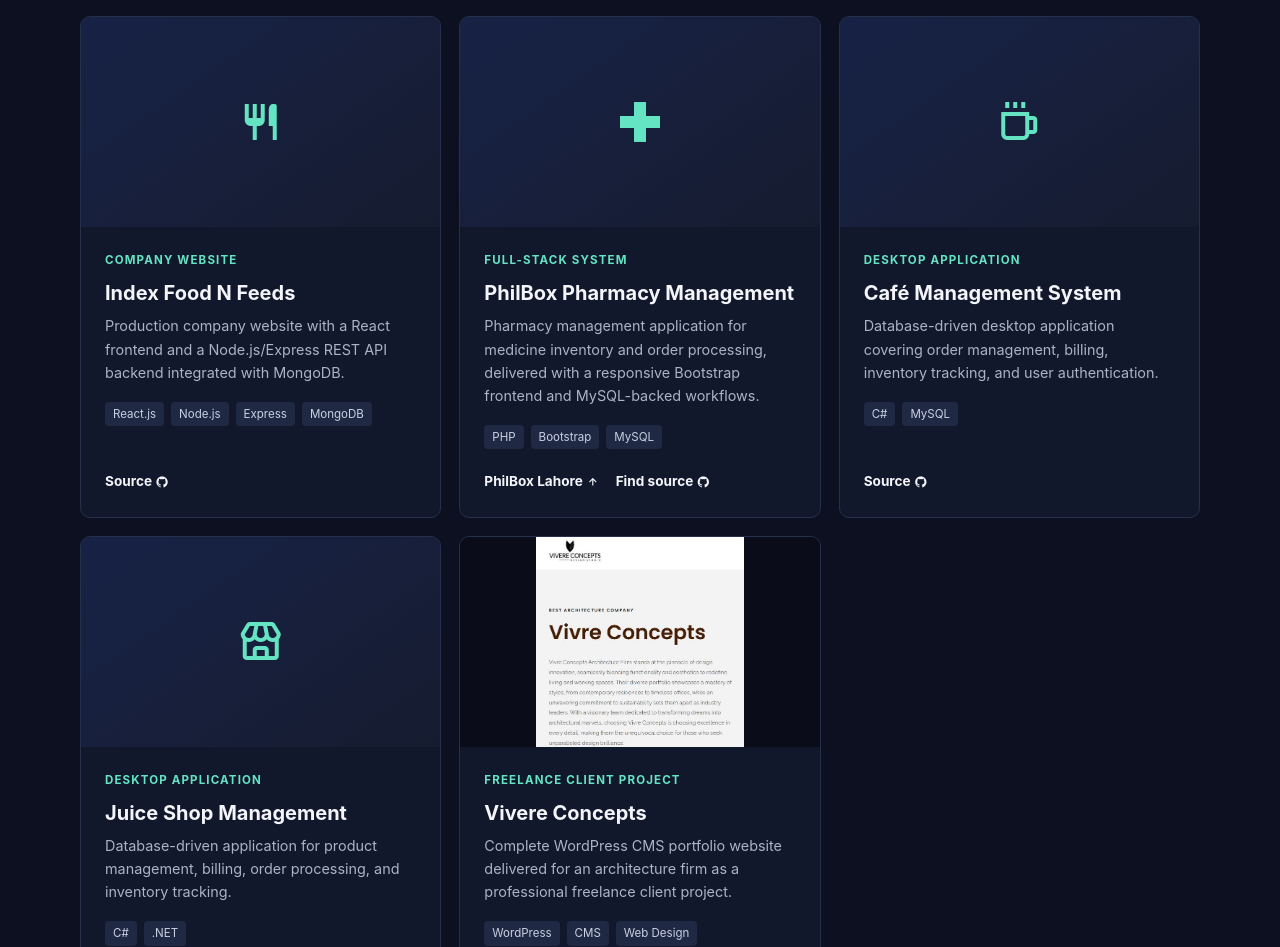
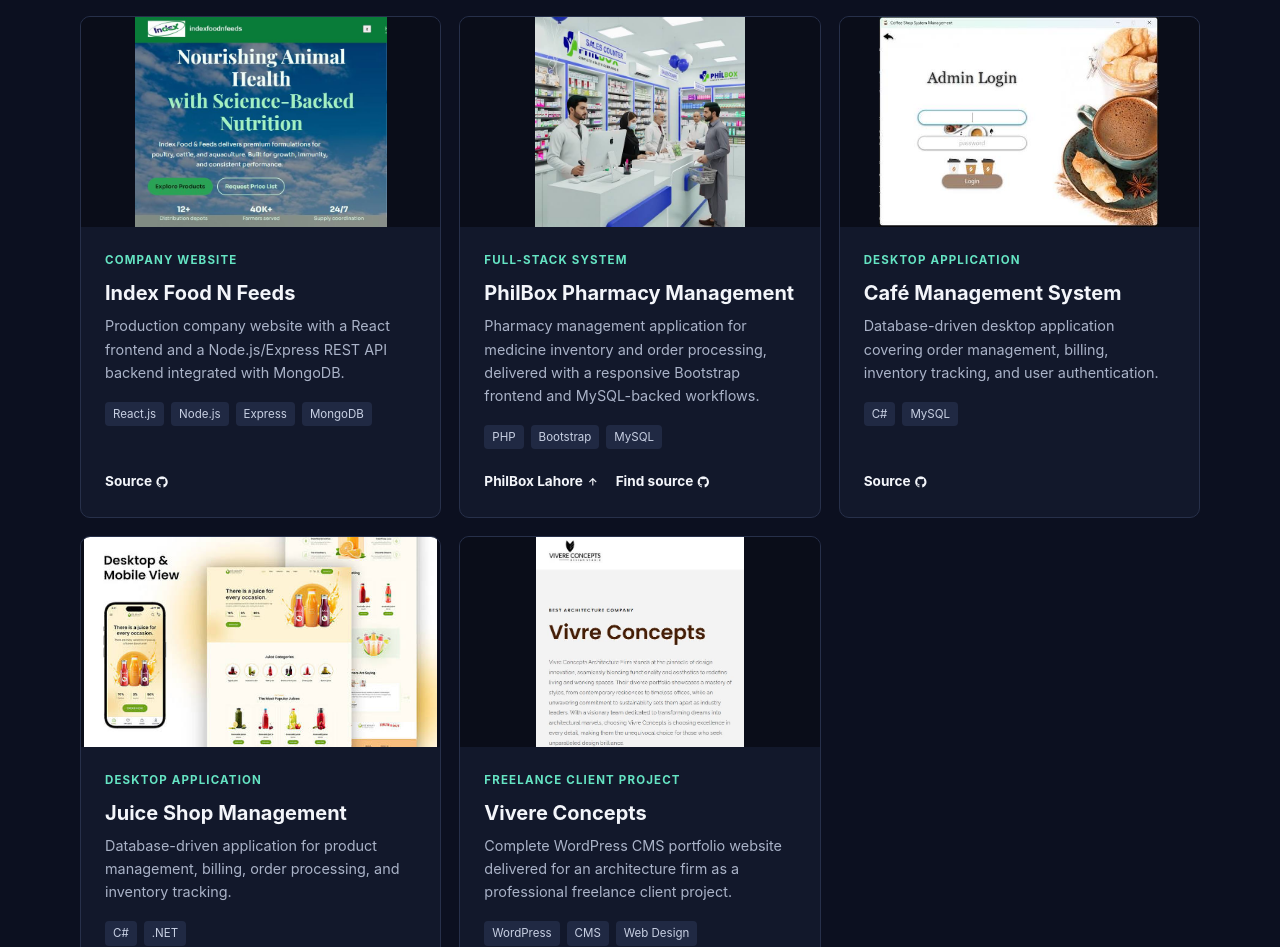
Before and after one commit to maheenzahid102/portfolio, a plain HTML site: page index.html in a window 1280 px wide. Shown: the part 2895-3842 px from the top of the page. Drawn offline with nearby package versions, Linux system fonts and the light colour scheme.

Commit message:
Update portfolio hero section and project assets

```diff
--- a/index.html
+++ b/index.html
@@ -15,10 +15,10 @@
 <section id="projects"><div class="container"><div class="section-top"><div><p class="eyebrow">03 / Selected work</p><h2>Evidence of how I build.</h2></div><p>From AI research systems to client-ready, full-stack applications.</p></div><div class="project-grid">
 <article class="project featured reveal"><div class="project-media"><img src="assets/crimelens poster.jpeg" alt="CrimeLens project dashboard"></div><div class="project-body"><span class="label">Final-year project · AI / ML</span><h3>CrimeLens</h3><p>AI-driven crime intelligence platform that turns raw crime datasets into structured insights. Built the data pipeline, integrated Qwen and LLaMA for natural-language query and report summarisation, and created an analytics dashboard for trend and hotspot detection.</p><ul class="tags"><li>Python</li><li>Machine Learning</li><li>Qwen / LLaMA</li><li>Prompt Engineering</li></ul><div class="project-actions"><a href="https://lnkd.in/p/d8CrfTFU" target="_blank" rel="noreferrer">View demo <i class="bx bx-up-arrow-alt"></i></a><a href="https://github.com/maheenzahid102/FYP-CrimeLens" target="_blank" rel="noreferrer">Source <i class="bx bxl-github"></i></a></div></div></article>
 <article class="project reveal"><div class="project-media"><img src="assets/spotify poster.JPG" alt="Spotify Clone"></div><div class="project-body"><span class="label">Full stack</span><h3>Spotify Clone</h3><p>Music streaming application with playback functionality and a dynamic, responsive user interface, deployed for cross-device performance.</p><ul class="tags"><li>React.js</li><li>Node.js</li><li>Supabase</li><li>Vercel</li></ul><div class="project-actions"><a href="https://spotify-clone-xi-pearl.vercel.app/" target="_blank" rel="noreferrer">Live site <i class="bx bx-up-arrow-alt"></i></a><a href="https://github.com/maheenzahid102/spotify-clone" target="_blank" rel="noreferrer">Source <i class="bx bxl-github"></i></a></div></div></article>
-<article class="project reveal"><div class="project-media placeholder"><i class="bx bx-restaurant"></i></div><div class="project-body"><span class="label">Company website</span><h3>Index Food N Feeds</h3><p>Production company website with a React frontend and a Node.js/Express REST API backend integrated with MongoDB.</p><ul class="tags"><li>React.js</li><li>Node.js</li><li>Express</li><li>MongoDB</li></ul><div class="project-actions"><a href="https://github.com/maheenzahid102/Indexfoodnfeeds_frontend" target="_blank" rel="noreferrer">Source <i class="bx bxl-github"></i></a></div></div></article>
-<article class="project reveal"><div class="project-media placeholder"><i class="bx bx-plus-medical"></i></div><div class="project-body"><span class="label">Full-stack system</span><h3>PhilBox Pharmacy Management</h3><p>Pharmacy management application for medicine inventory and order processing, delivered with a responsive Bootstrap frontend and MySQL-backed workflows.</p><ul class="tags"><li>PHP</li><li>Bootstrap</li><li>MySQL</li></ul><div class="project-actions"><a href="https://philbox.pk/" target="_blank" rel="noreferrer">PhilBox Lahore <i class="bx bx-up-arrow-alt"></i></a><a href="https://github.com/maheenzahid102?tab=repositories&q=philbox&type=&language=&sort=" target="_blank" rel="noreferrer">Find source <i class="bx bxl-github"></i></a></div></div></article>
-<article class="project reveal"><div class="project-media placeholder"><i class="bx bx-coffee"></i></div><div class="project-body"><span class="label">Desktop application</span><h3>Café Management System</h3><p>Database-driven desktop application covering order management, billing, inventory tracking, and user authentication.</p><ul class="tags"><li>C#</li><li>MySQL</li></ul><div class="project-actions"><a href="https://github.com/maheenzahid102/cafe-management-system" target="_blank" rel="noreferrer">Source <i class="bx bxl-github"></i></a></div></div></article>
-<article class="project reveal"><div class="project-media placeholder"><i class="bx bx-store"></i></div><div class="project-body"><span class="label">Desktop application</span><h3>Juice Shop Management</h3><p>Database-driven application for product management, billing, order processing, and inventory tracking.</p><ul class="tags"><li>C#</li><li>.NET</li></ul><div class="project-actions"><a href="https://github.com/maheenzahid102/juiceshop-desktop-application" target="_blank" rel="noreferrer">Source <i class="bx bxl-github"></i></a></div></div></article>
+<article class="project reveal"><div class="project-media "><img src="assets/index.JPG" alt="Index Company website"></div><div class="project-body"><span class="label">Company website</span><h3>Index Food N Feeds</h3><p>Production company website with a React frontend and a Node.js/Express REST API backend integrated with MongoDB.</p><ul class="tags"><li>React.js</li><li>Node.js</li><li>Express</li><li>MongoDB</li></ul><div class="project-actions"><a href="https://github.com/maheenzahid102/Indexfoodnfeeds_frontend" target="_blank" rel="noreferrer">Source <i class="bx bxl-github"></i></a></div></div></article>
+<article class="project reveal"><div class="project-media"><img src="assets/philbox.jfif" alt="philbox website"></div><div class="project-body"><span class="label">Full-stack system</span><h3>PhilBox Pharmacy Management</h3><p>Pharmacy management application for medicine inventory and order processing, delivered with a responsive Bootstrap frontend and MySQL-backed workflows.</p><ul class="tags"><li>PHP</li><li>Bootstrap</li><li>MySQL</li></ul><div class="project-actions"><a href="https://github.com/Muhammad-saifullah-786/PWE-project-PhilBox" target="_blank" rel="noreferrer">PhilBox Lahore <i class="bx bx-up-arrow-alt"></i></a><a href="https://github.com/maheenzahid102?tab=repositories&q=philbox&type=&language=&sort=" target="_blank" rel="noreferrer">Find source <i class="bx bxl-github"></i></a></div></div></article>
+<article class="project reveal"><div class="project-media"><img src="assets/cafe.jfif" alt="Cafe Management website"></div><div class="project-body"><span class="label">Desktop application</span><h3>Café Management System</h3><p>Database-driven desktop application covering order management, billing, inventory tracking, and user authentication.</p><ul class="tags"><li>C#</li><li>MySQL</li></ul><div class="project-actions"><a href="https://github.com/maheenzahid102/cafe-management-system" target="_blank" rel="noreferrer">Source <i class="bx bxl-github"></i></a></div></div></article>
+<article class="project reveal"><div class="project-media"><img src="assets/juice.jfif" alt="juice desktop application"></div><div class="project-body"><span class="label">Desktop application</span><h3>Juice Shop Management</h3><p>Database-driven application for product management, billing, order processing, and inventory tracking.</p><ul class="tags"><li>C#</li><li>.NET</li></ul><div class="project-actions"><a href="https://github.com/maheenzahid102/juiceshop-desktop-application" target="_blank" rel="noreferrer">Source <i class="bx bxl-github"></i></a></div></div></article>
 <article class="project reveal"><div class="project-media"><img src="assets/vivereconcepts poster.JPG" alt="Vivere Concepts website"></div><div class="project-body"><span class="label">Freelance client project</span><h3>Vivere Concepts</h3><p>Complete WordPress CMS portfolio website delivered for an architecture firm as a professional freelance client project.</p><ul class="tags"><li>WordPress</li><li>CMS</li><li>Web Design</li></ul><div class="project-actions"><a href="https://vivereconcepts.com/" target="_blank" rel="noreferrer">Live site <i class="bx bx-up-arrow-alt"></i></a></div></div></article>
 </div></div></section>
 <section class="surface" id="experience"><div class="container"><p class="eyebrow">04 / Experience</p><h2>Professional experience in collaborative teams.</h2><div class="timeline"><article class="timeline-item reveal"><span>Aug 2025 – Oct 2025 · Remote</span><div><h3>Frontend Developer Intern · Scandictech, Denmark</h3><p>Built and maintained responsive React.js interfaces and reusable JavaScript components for core product features. Collaborated with a distributed cross-functional team in Agile/Scrum delivery cycles, integrating RESTful APIs to connect frontend experiences with backend functionality.</p></div></article><article class="timeline-item reveal"><span>Jun 2024 – Aug 2024 · Lahore, Pakistan</span><div><h3>Web Development Intern · Punjab Information Technology Board (PITB)</h3><p>Developed user-facing web application features for a government digital services initiative using HTML, CSS, and JavaScript. Worked under senior developer guidance, participating in code reviews and collaborative Git-based version-control workflows.</p></div></article></div></div></section>
```
Also changed, not shown: assets/cafe.jfif (added), assets/index.JPG (added), assets/juice.jfif (added), assets/philbox.jfif (added), 1 other file.
